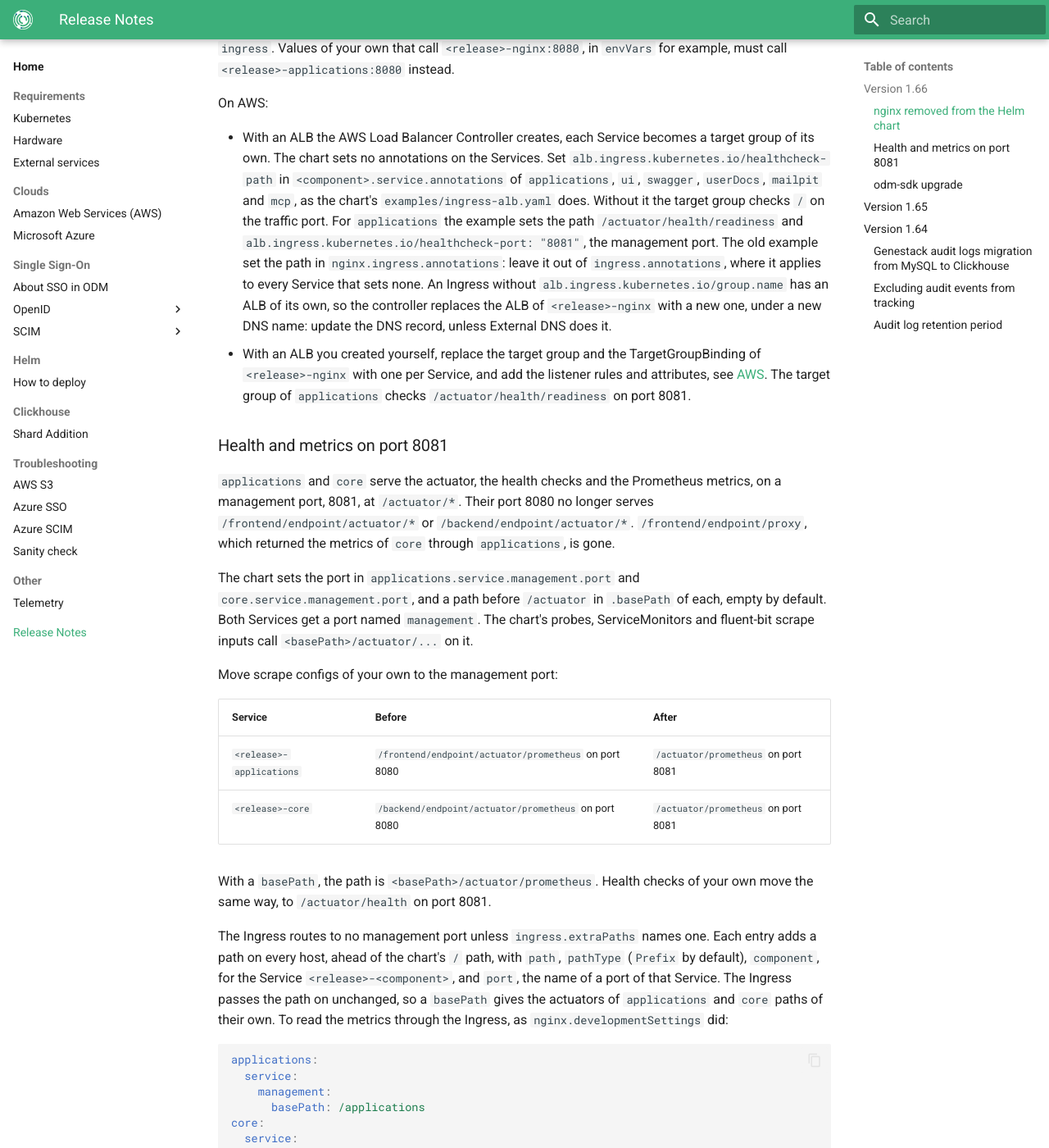
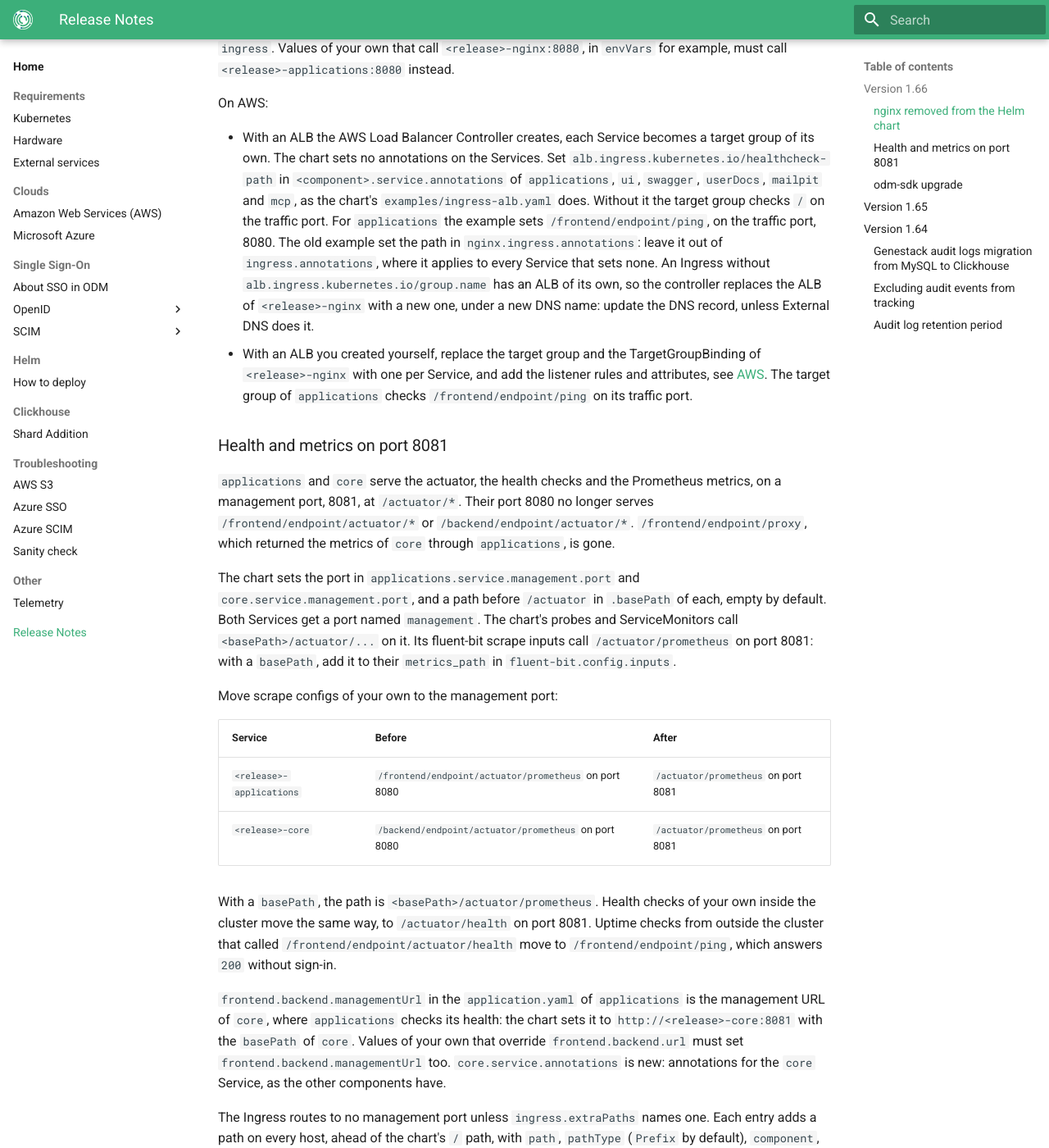
Before and after one commit to genestack/admin-docs, an MkDocs documentation site: the page built from docs/home/release-notes.md, in a window 1280 px wide and 1400 px high, scrolled down 1688 px. Shown: the whole window at 82% size. Built offline with MkDocs 1.6.1 and Material for MkDocs 9.7.7, drawn with Linux system fonts in a browser that asks for light colours; the version menu is left out.

Commit message:
ODM-13970: Check applications' ALB health at /frontend/endpoint/ping
The ALB checks applications on its traffic port, 8080, at
/frontend/endpoint/ping, which the NetworkPolicy lets it reach. The release
notes move outside uptime checks to that path, name
frontend.backend.managementUrl and core.service.annotations, and tell
fluent-bit users to add a basePath to metrics_path by hand.

Co-Authored-By: Claude Opus 5.5 <noreply@anthropic.com>

```diff
--- a/docs/home/release-notes.md
+++ b/docs/home/release-notes.md
@@ -65,15 +65,14 @@ On AWS:
   sets no annotations on the Services. Set `alb.ingress.kubernetes.io/healthcheck-path` in
   `<component>.service.annotations` of `applications`, `ui`, `swagger`, `userDocs`, `mailpit` and `mcp`, as the
   chart's `examples/ingress-alb.yaml` does. Without it the target group checks `/` on the traffic port. For
-  `applications` the example sets the path `/actuator/health/readiness` and
-  `alb.ingress.kubernetes.io/healthcheck-port: "8081"`, the management port. The old example set the path in
-  `nginx.ingress.annotations`: leave it out of `ingress.annotations`, where it applies to every Service that sets
+  `applications` the example sets `/frontend/endpoint/ping`, on the traffic port, 8080. The old example set the path
+  in `nginx.ingress.annotations`: leave it out of `ingress.annotations`, where it applies to every Service that sets
   none. An Ingress without `alb.ingress.kubernetes.io/group.name` has an ALB of its own, so the controller replaces
   the ALB of `<release>-nginx` with a new one, under a new DNS name: update the DNS record, unless External DNS does
   it.
 - With an ALB you created yourself, replace the target group and the TargetGroupBinding of `<release>-nginx` with
   one per Service, and add the listener rules and attributes, see [AWS](clouds/aws.md#recommended-steps-for-eks-configuration).
-  The target group of `applications` checks `/actuator/health/readiness` on port 8081.
+  The target group of `applications` checks `/frontend/endpoint/ping` on its traffic port.
 
 ### Health and metrics on port 8081
 
@@ -84,7 +83,8 @@ On AWS:
 
 The chart sets the port in `applications.service.management.port` and `core.service.management.port`, and a path
 before `/actuator` in `.basePath` of each, empty by default. Both Services get a port named `management`. The chart's
-probes, ServiceMonitors and fluent-bit scrape inputs call `<basePath>/actuator/...` on it.
+probes and ServiceMonitors call `<basePath>/actuator/...` on it. Its fluent-bit scrape inputs call
+`/actuator/prometheus` on port 8081: with a `basePath`, add it to their `metrics_path` in `fluent-bit.config.inputs`.
 
 Move scrape configs of your own to the management port:
 
@@ -93,8 +93,14 @@ Move scrape configs of your own to the management port:
 | `<release>-applications` | `/frontend/endpoint/actuator/prometheus` on port 8080 | `/actuator/prometheus` on port 8081 |
 | `<release>-core` | `/backend/endpoint/actuator/prometheus` on port 8080 | `/actuator/prometheus` on port 8081 |
 
-With a `basePath`, the path is `<basePath>/actuator/prometheus`. Health checks of your own move the same way, to
-`/actuator/health` on port 8081.
+With a `basePath`, the path is `<basePath>/actuator/prometheus`. Health checks of your own inside the cluster move the
+same way, to `/actuator/health` on port 8081. Uptime checks from outside the cluster that called
+`/frontend/endpoint/actuator/health` move to `/frontend/endpoint/ping`, which answers `200` without sign-in.
+
+`frontend.backend.managementUrl` in the `application.yaml` of `applications` is the management URL of `core`, where
+`applications` checks its health: the chart sets it to `http://<release>-core:8081` with the `basePath` of `core`.
+Values of your own that override `frontend.backend.url` must set `frontend.backend.managementUrl` too.
+`core.service.annotations` is new: annotations for the `core` Service, as the other components have.
 
 The Ingress routes to no management port unless `ingress.extraPaths` names one. Each entry adds a path on every host,
 ahead of the chart's `/` path, with `path`, `pathType` (`Prefix` by default), `component`, for the Service
```
Also changed, not shown: docs/home/clouds/aws.md (+3 -5 lines), docs/home/helm/how-to-deploy.md (+1 -1 lines).
